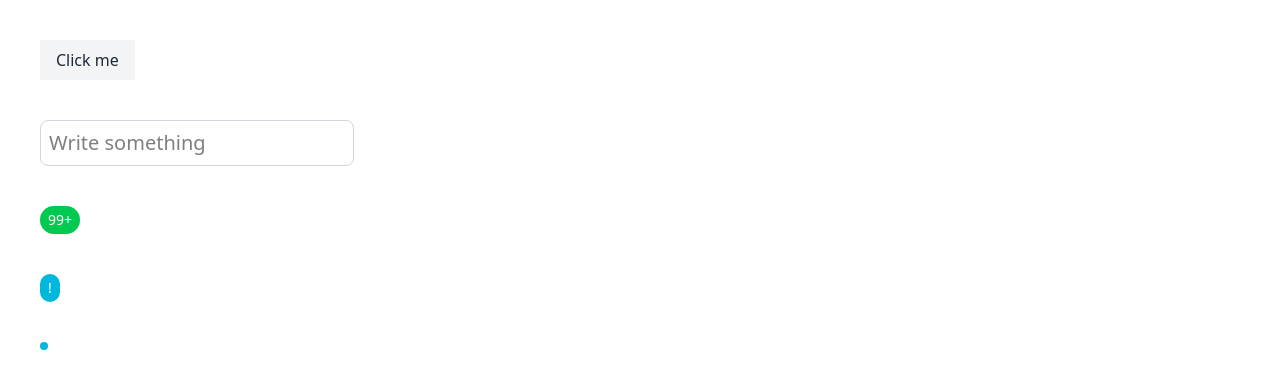
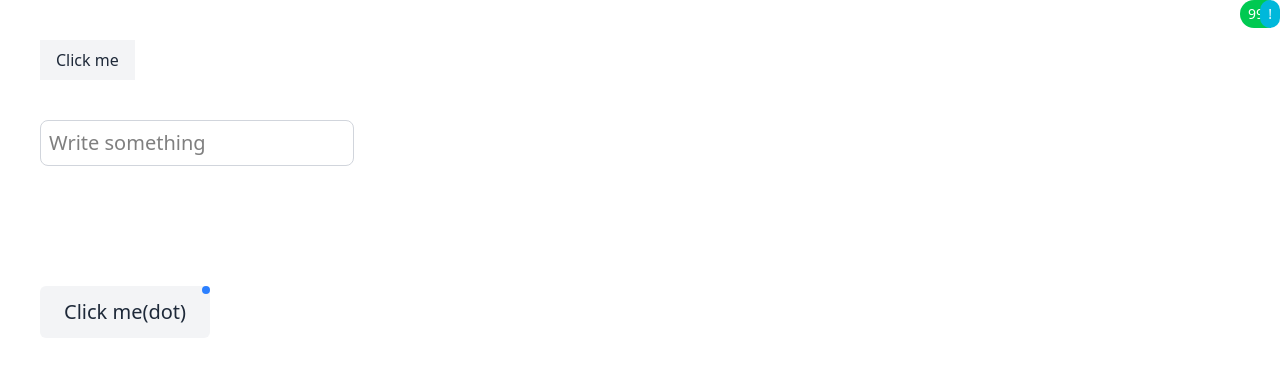
Before and after one commit to NRvBOSS/MineUI, a Vue app: page / in a window 1280 px wide. Shown: the top 388 px of the page. Built offline with nearby package versions, Linux system fonts and the light colour scheme.

Commit message:
add position to dot

```diff
--- a/src/App.vue
+++ b/src/App.vue
@@ -27,6 +27,10 @@ import { ref } from "vue";
     <!-- Examples for mBadge component -->
     <mBadge size="sm" color="success"> 100 </mBadge>
     <mBadge color="info"> ! </mBadge>
-    <mBadge color="info" dot/>
+    <div  class="relative inline-block">
+      <mButton size="xl" rounded>
+        <mBadge color="primary" dot /> Click me(dot)</mButton
+      >
+    </div>
   </div>
 </template>
--- a/src/components/mBadge.vue
+++ b/src/components/mBadge.vue
@@ -10,12 +10,13 @@ const props = defineProps({
     type: String,
     default: "primary",
   },
-  maxCount: {
-    type: Number,
-  },
   dot: {
     type: Boolean,
     default: false,
+  },
+  position: {
+    type: String,
+    default: "top-right",
   },
 });
 
@@ -42,7 +43,7 @@ const slots = useSlots();
 const badgeContent = computed(() => {
   const slotValue = slots.default ? slots.default()[0]?.children : "";
   const num = Number(slotValue);
-  if (!isNaN(num)) {
+  if (!isNaN(num) && slotValue !== "") {
     return num > 99 ? "99+" : num;
   }
   return slotValue;
@@ -73,11 +74,20 @@ const badgeClass = computed(() => {
     }[props.color];
   }
 });
+
+const positions = computed(() => ({
+  "top-right": "absolute top-0 right-0",
+  "top-left": "absolute top-0 left-0",
+  "bottom-right": "absolute bottom-0 right-0",
+  "bottom-left": "absolute bottom-0 left-0",
+}));
 </script>
 
 <template>
   <div class="flex items-center gap-2">
-    <span :class="[sizes[props.size], badgeClass]">
+    <span
+      :class="[sizes[props.size], badgeClass, positions[props.position],]"
+    >
       <template v-if="!props.dot">{{ badgeContent }}</template>
     </span>
   </div>
```
